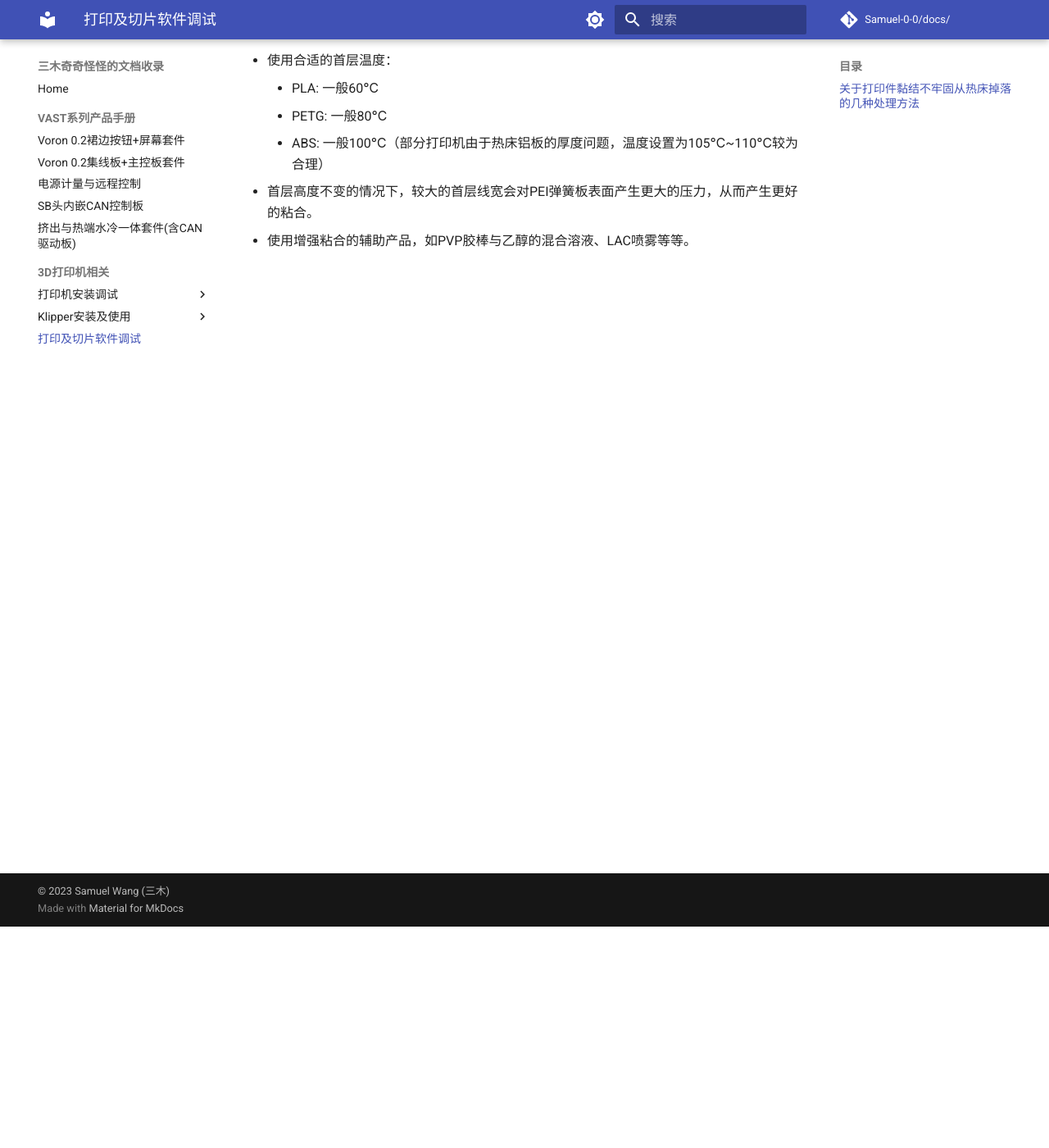
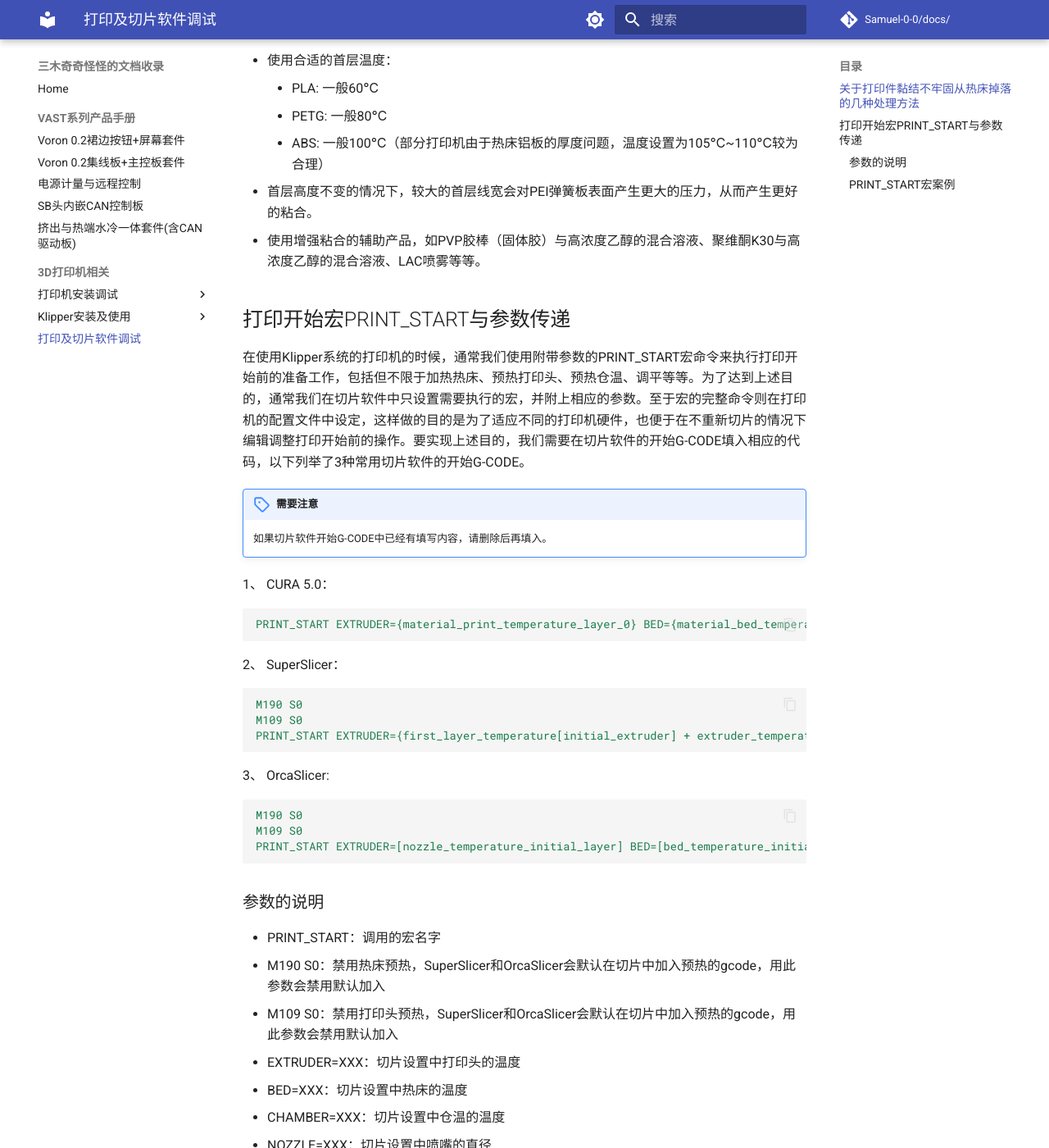
Before and after one commit to Samuel-0-0/docs, an MkDocs documentation site: the page built from docs/3d_printer/slicer.md, in a window 1280 px wide and 1400 px high, scrolled down 270 px. Shown: the whole window at 82% size. Built offline with MkDocs 1.6.1 and Material for MkDocs 9.7.7, drawn with Linux system fonts in a browser that asks for light colours; comment, search, counter and statistics services are not loaded; some of the changed text lies outside the part shown.

Commit message:
Update slicer.md

````diff
--- a/docs/3d_printer/slicer.md
+++ b/docs/3d_printer/slicer.md
@@ -8,4 +8,73 @@
     * PETG: 一般80℃
     * ABS: 一般100℃（部分打印机由于热床铝板的厚度问题，温度设置为105℃~110℃较为合理）
 - 首层高度不变的情况下，较大的首层线宽会对PEI弹簧板表面产生更大的压力，从而产生更好的粘合。
-- 使用增强粘合的辅助产品，如PVP胶棒与乙醇的混合溶液、LAC喷雾等等。
+- 使用增强粘合的辅助产品，如PVP胶棒（固体胶）与高浓度乙醇的混合溶液、聚维酮K30与高浓度乙醇的混合溶液、LAC喷雾等等。
+
+## 打印开始宏PRINT_START与参数传递
+
+在使用Klipper系统的打印机的时候，通常我们使用附带参数的PRINT_START宏命令来执行打印开始前的准备工作，包括但不限于加热热床、预热打印头、预热仓温、调平等等。为了达到上述目的，通常我们在切片软件中只设置需要执行的宏，并附上相应的参数。至于宏的完整命令则在打印机的配置文件中设定，这样做的目的是为了适应不同的打印机硬件，也便于在不重新切片的情况下编辑调整打印开始前的操作。要实现上述目的，我们需要在切片软件的开始G-CODE填入相应的代码，以下列举了3种常用切片软件的开始G-CODE。
+
+!!! note "需要注意"
+
+    如果切片软件开始G-CODE中已经有填写内容，请删除后再填入。
+
+1、 CURA 5.0：
+``` { .yaml .copy }
+PRINT_START EXTRUDER={material_print_temperature_layer_0} BED={material_bed_temperature_layer_0} CHAMBER={build_volume_temperature} NOZZLE={machine_nozzle_size} FILAMENT={material_type} PRINT_MIN=%MINX%,%MINY% PRINT_MAX=%MAXX%,%MAXY%
+```
+2、 SuperSlicer：
+``` { .yaml .copy }
+M190 S0
+M109 S0
+PRINT_START EXTRUDER={first_layer_temperature[initial_extruder] + extruder_temperature_offset[initial_extruder]} BED=[first_layer_bed_temperature] CHAMBER=[chamber_temperature] NOZZLE=[nozzle_diameter] FILAMENT=[filament_type] PRINT_MIN={first_layer_print_min[0]},{first_layer_print_min[1]} PRINT_MAX={first_layer_print_max[0]},{first_layer_print_max[1]}
+```
+3、 OrcaSlicer:
+``` { .yaml .copy }
+M190 S0
+M109 S0
+PRINT_START EXTRUDER=[nozzle_temperature_initial_layer] BED=[bed_temperature_initial_layer_single] CHAMBER=[chamber_temperature] NOZZLE={nozzle_diameter[0]} FILAMENT=[filament_type] PRINT_MIN={first_layer_print_min[0]},{first_layer_print_min[1]} PRINT_MAX={first_layer_print_max[0]},{first_layer_print_max[1]}
+```
+
+### 参数的说明
+
+* PRINT_START：调用的宏名字
+* M190 S0：禁用热床预热，SuperSlicer和OrcaSlicer会默认在切片中加入预热的gcode，用此参数会禁用默认加入
+* M109 S0：禁用打印头预热，SuperSlicer和OrcaSlicer会默认在切片中加入预热的gcode，用此参数会禁用默认加入
+* EXTRUDER=XXX：切片设置中打印头的温度
+* BED=XXX：切片设置中热床的温度
+* CHAMBER=XXX：切片设置中仓温的温度
+* NOZZLE=XXX：切片设置中喷嘴的直径
+* FILAMENT=XXX：切片设置中耗材的类型
+* PRINT_MIN=XXX：切片中最小的打印坐标点
+* PRINT_MAX=XXX：切片中最大的打印坐标点
+
+### PRINT_START宏案例
+
+以下是一个比较简单的PRINT_START宏案例，前面提到的参数都有实际的对应用途，也加了注释便于理解。
+
+``` { .yaml .copy }
+[gcode_macro PRINT_START]
+description: 打印开始前进行的操作
+gcode:
+    CLEAR_PAUSE                                                                                             # 清空暂停缓存
+    BED_MESH_CLEAR                                                                                          # 清除网床
+    {% set EXTRUDER_TEMP = params.EXTRUDER|default(200)|int %}                                              # 从切片中获取打印头温度
+    {% set BED_TEMP = params.BED|default(60)|int %}                                                         # 从切片中获取热床温度
+    {% set CHAMBER_TEMP = params.CHAMBER|default(0)|int %}                                                  # 从切片中获取仓温温度
+    {% set FILAMENT_TYPE = params.FILAMENT|default("PLA")|string %}                                         # 从切片中获取耗材类型
+    {% set NOZZLE_SIZE = params.NOZZLE|default("0.4")|string %}                                             # 从切片中获取喷嘴大小
+    M140 S{BED_TEMP}                                                                                        # 设置热床目标温度
+    M104 S150                                                                                               # 设置打印头预热温度
+    {% if CHAMBER_TEMP > 0 %}                                                                               # 判断如果需要仓温则进行指定操作
+        M106 S255                                                                                           # 模型散热风扇开到最大，辅助空气循环
+        TEMPERATURE_WAIT SENSOR="temperature_sensor Chamber" MINIMUM={CHAMBER_TEMP-5}                       # 等待仓温到达指定温度
+        M107                                                                                                # 关闭模型散热风扇
+    {% endif %}                                                                                             # 结束判断
+    M190 S{BED_TEMP}                                                                                        # 等待热床到达指定温度
+    G28                                                                                                     # XYZ轴归零
+    QUAD_GANTRY_LEVEL                                                                                       # 龙门架调平
+    G28 Z                                                                                                   # Z轴再次归零，消除龙门架调平造成的Z误差
+    ADAPTIVE_BED_MESH_CALIBRATE AREA_START={params.PRINT_MIN} AREA_END={params.PRINT_MAX}                   # 自适应网床探测，需要安装插件 https://github.com/eamars/klipper_adaptive_bed_mesh
+    MATERIAL_PA MATERIAL={FILAMENT_TYPE} NOZZLE={NOZZLE_SIZE}                                               # 自动调整PA值
+    PURGE_LINE EXTRUDER_TEMP={EXTRUDER_TEMP} PRINT_MIN={params.PRINT_MIN}                                   # 根据区域床尺寸自适应打印测试线
+```
````
